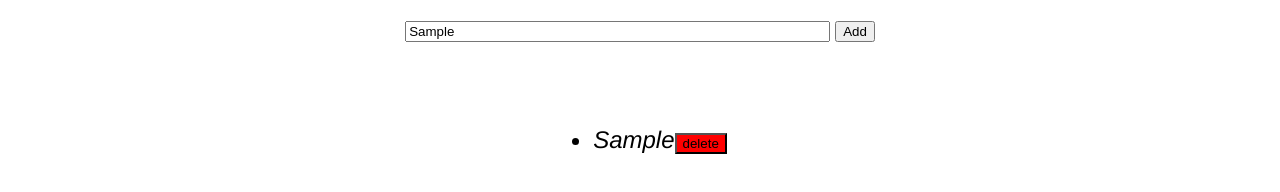
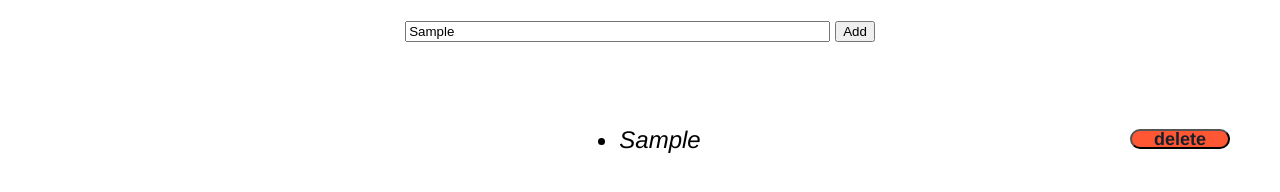
Before and after one commit to learning-dev/To-do-list, a plain HTML site: page index.html in a window 1280 px wide. Both pictures are taken after typing "Sample" into the empty fields and a click on the input "Add". Shown: the part 118-310 px from the top of the page. Drawn offline with Linux system fonts and the light colour scheme.

Commit message:
add danger button css

```diff
--- a/index.css
+++ b/index.css
@@ -28,9 +28,16 @@ h1 {
 }
 
 
+
 .delete-btn {
-  width: auto;
-  height: auto;
-  background-color: red;
+  font: bold 18px/14px Helvetica;
+  width: 100px;
+  height: 20px;
+  background-color: #FF5733;
+  position: absolute;
+  right: 50px;
+  border-radius: 30px;
+  color: #17202A;
+
 
 }
```
